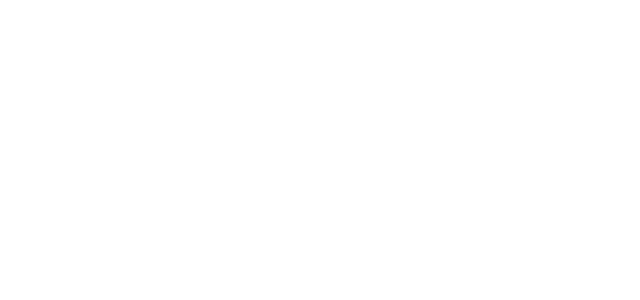
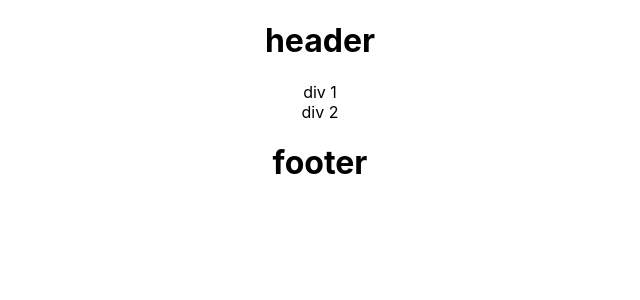
Before and after one commit to NaruNarsha/ReactBook, a React (Create React App) app in the folder chapter5/: page / in a window 1280 px wide. Shown: the top 300 px of the page, without its empty margins (320-960 px from the left). Built offline with nearby package versions, Linux system fonts and the light colour scheme.

Commit message:
update chapter5

```diff
--- a/chapter5/src/App.js
+++ b/chapter5/src/App.js
@@ -1,18 +1,16 @@
 import './App.css';
-
-function Header()
-{
-  return (
-    <header>
-      <h1>header</h1>
-    </header>
-  )
-}
+import Header from './component/Header';
+import Body from './component/Body';
+import Footer from './component/Footer';
 
 
 function App() {
   return (
-    <div className="App"></div>
+    <div className="App">
+      <Header />
+      <Body />
+      <Footer />
+    </div>
   );
 }
 
--- /dev/null
+++ b/chapter5/src/component/Body.js
@@ -0,0 +1,12 @@
+import React from "react";
+
+function Body() {
+    return (
+        <React.Fragment>
+            <div>div 1</div>
+            <div>div 2</div>
+        </React.Fragment>
+    );
+}
+
+export default Body;
--- /dev/null
+++ b/chapter5/src/component/Footer.js
@@ -0,0 +1,9 @@
+function Footer() {
+    return (
+        <footer>
+            <h1>footer</h1>
+        </footer>
+    );
+};
+
+export default Footer;
--- /dev/null
+++ b/chapter5/src/component/Header.js
@@ -0,0 +1,9 @@
+function Header() {
+    return (
+        <header>
+            <h1>header</h1>
+        </header>
+    )
+}
+
+export default Header;
```
